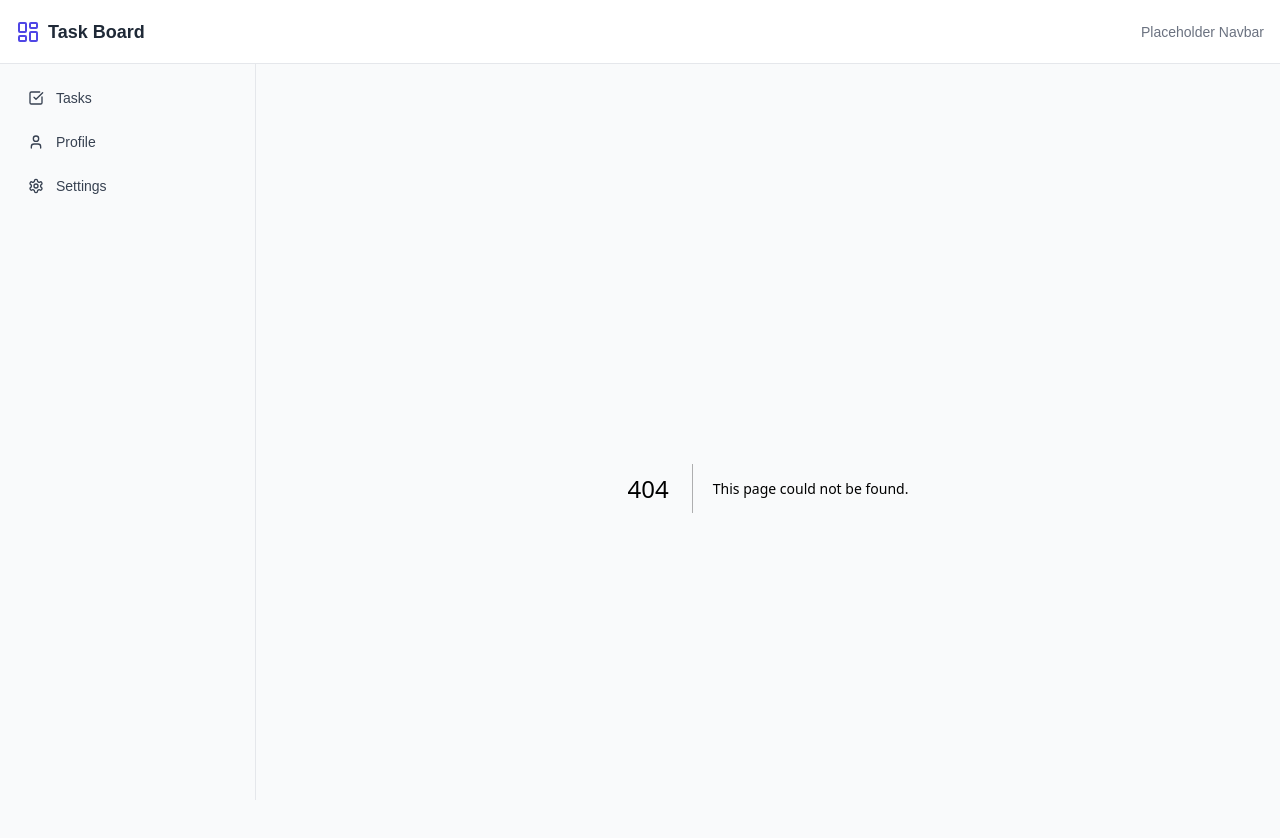
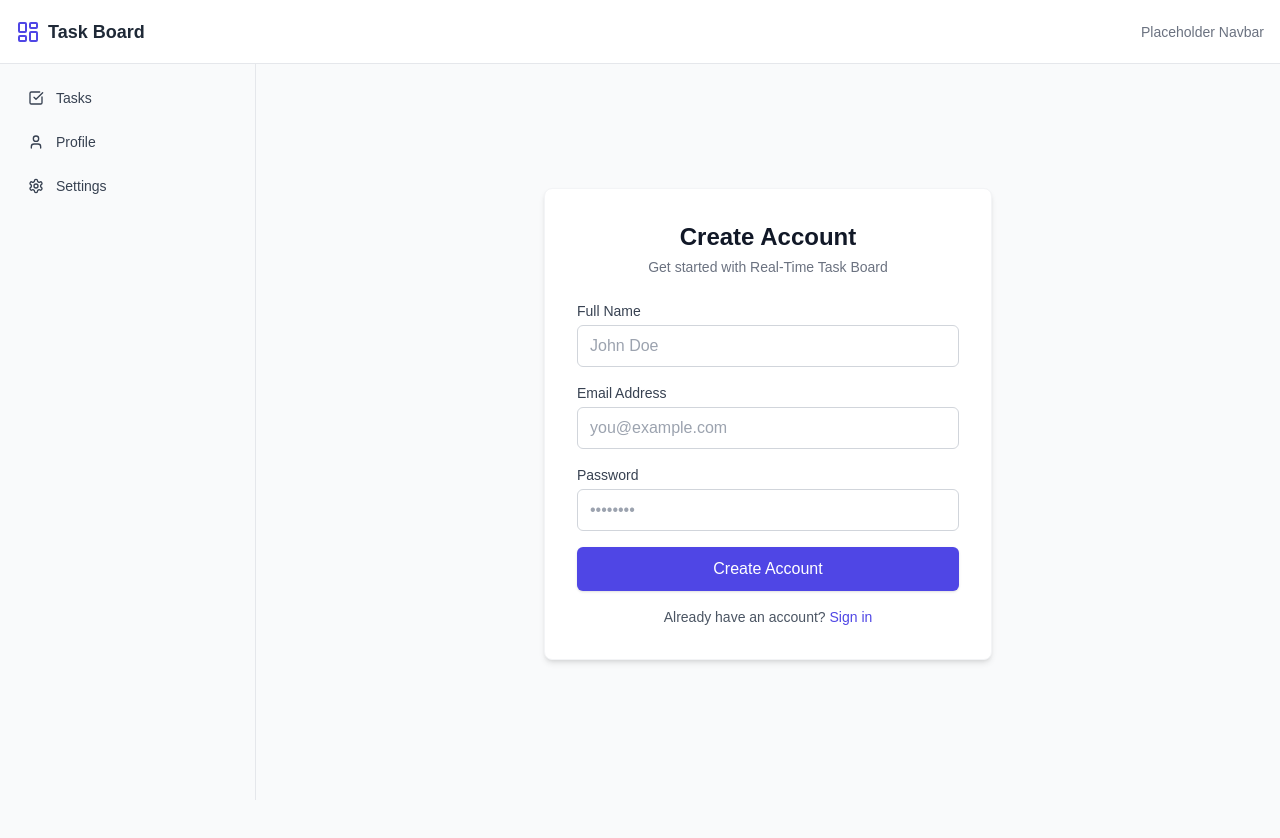
Before and after one commit to vivekgupta2004/Real-Time-Task-Board-with-AI-Assisted-Suggestions, a Next.js app in the folder client/: page /signup in a window 1280 px wide. Before the commit this address had no page. Shown: the top 838 px of the page. After the commit the page ends 800 px from the top, so only its background shows below. Built offline with nearby package versions, Linux system fonts and the light colour scheme; no server answers.

Commit message:
feat: implement authentication pages

```diff
--- /dev/null
+++ b/client/src/app/login/page.tsx
@@ -0,0 +1,9 @@
+import LoginForm from '@/components/auth/LoginForm';
+
+export default function LoginPage() {
+  return (
+    <div className="min-h-[calc(100vh-8rem)] flex items-center justify-center py-12 px-4 sm:px-6 lg:px-8">
+      <LoginForm />
+    </div>
+  );
+}
--- /dev/null
+++ b/client/src/app/signup/page.tsx
@@ -0,0 +1,9 @@
+import SignupForm from '@/components/auth/SignupForm';
+
+export default function SignupPage() {
+  return (
+    <div className="min-h-[calc(100vh-8rem)] flex items-center justify-center py-12 px-4 sm:px-6 lg:px-8">
+      <SignupForm />
+    </div>
+  );
+}
--- /dev/null
+++ b/client/src/components/auth/LoginForm.tsx
@@ -0,0 +1,86 @@
+'use client';
+
+import React, { useState } from 'react';
+import { useForm } from 'react-hook-form';
+import { zodResolver } from '@hookform/resolvers/zod';
+import { useRouter } from 'next/navigation';
+import toast from 'react-hot-toast';
+
+import { loginSchema, LoginFormData } from '@/utils/auth.validation';
+import { loginApi } from '@/services/auth.service';
+import Input from '@/components/ui/Input';
+import Button from '@/components/ui/Button';
+
+export const LoginForm = () => {
+  const router = useRouter();
+  const [isLoading, setIsLoading] = useState(false);
+
+  const {
+    register,
+    handleSubmit,
+    formState: { errors },
+  } = useForm<LoginFormData>({
+    resolver: zodResolver(loginSchema),
+  });
+
+  const onSubmit = async (data: LoginFormData) => {
+    setIsLoading(true);
+    try {
+      const response = await loginApi(data);
+      if (response.accessToken) {
+        localStorage.setItem('accessToken', response.accessToken);
+      }
+      if (response.refreshToken) {
+        localStorage.setItem('refreshToken', response.refreshToken);
+      }
+      if (response.user) {
+        localStorage.setItem('user', JSON.stringify(response.user));
+      }
+      toast.success(response.message || 'Login successful!');
+      router.push('/dashboard');
+    } catch (error: any) {
+      const errorMsg = error.message || error.errors?.[0]?.message || 'Invalid credentials';
+      toast.error(errorMsg);
+    } finally {
+      setIsLoading(false);
+    }
+  };
+
+  return (
+    <form onSubmit={handleSubmit(onSubmit)} className="space-y-4 w-full max-w-md bg-white p-8 rounded-lg shadow-md border border-gray-100">
+      <div className="text-center mb-6">
+        <h2 className="text-2xl font-bold text-gray-900">Welcome Back</h2>
+        <p className="text-sm text-gray-500 mt-1">Sign in to your account</p>
+      </div>
+
+      <Input
+        label="Email Address"
+        type="email"
+        placeholder="you@example.com"
+        {...register('email')}
+        error={errors.email?.message}
+      />
+
+      <Input
+        label="Password"
+        type="password"
+        placeholder="••••••••"
+        {...register('password')}
+        error={errors.password?.message}
+      />
+
+      <Button type="submit" isLoading={isLoading}>
+        Sign In
+      </Button>
+
+      <p className="text-center text-sm text-gray-600 mt-4">
+        Don&apos;t have an account?{' '}
+        <a href="/signup" className="text-indigo-600 font-medium hover:underline">
+          Sign up
+        </a>
+      </p>
+    </form>
+  );
+};
+
+export default LoginForm;
--- /dev/null
+++ b/client/src/components/auth/SignupForm.tsx
@@ -0,0 +1,85 @@
+'use client';
+
+import React, { useState } from 'react';
+import { useForm } from 'react-hook-form';
+import { zodResolver } from '@hookform/resolvers/zod';
+import { useRouter } from 'next/navigation';
+import toast from 'react-hot-toast';
+
+import { signupSchema, SignupFormData } from '@/utils/auth.validation';
+import { signupApi } from '@/services/auth.service';
+import Input from '@/components/ui/Input';
+import Button from '@/components/ui/Button';
+
+export const SignupForm = () => {
+  const router = useRouter();
+  const [isLoading, setIsLoading] = useState(false);
+
+  const {
+    register,
+    handleSubmit,
+    formState: { errors },
+  } = useForm<SignupFormData>({
+    resolver: zodResolver(signupSchema),
+  });
+
+  const onSubmit = async (data: SignupFormData) => {
+    setIsLoading(true);
+    try {
+      const response = await signupApi(data);
+      toast.success(response.message || 'Registration successful!');
+      router.push('/login');
+    } catch (error: any) {
+      const errorMsg = error.message || error.errors?.[0]?.message || 'Registration failed';
+      toast.error(errorMsg);
+    } finally {
+      setIsLoading(false);
+    }
+  };
+
+  return (
+    <form onSubmit={handleSubmit(onSubmit)} className="space-y-4 w-full max-w-md bg-white p-8 rounded-lg shadow-md border border-gray-100">
+      <div className="text-center mb-6">
+        <h2 className="text-2xl font-bold text-gray-900">Create Account</h2>
+        <p className="text-sm text-gray-500 mt-1">Get started with Real-Time Task Board</p>
+      </div>
+
+      <Input
+        label="Full Name"
+        type="text"
+        placeholder="John Doe"
+        {...register('name')}
+        error={errors.name?.message}
+      />
+
+      <Input
+        label="Email Address"
+        type="email"
+        placeholder="you@example.com"
+        {...register('email')}
+        error={errors.email?.message}
+      />
+
+      <Input
+        label="Password"
+        type="password"
+        placeholder="••••••••"
+        {...register('password')}
+        error={errors.password?.message}
+      />
+
+      <Button type="submit" isLoading={isLoading}>
+        Create Account
+      </Button>
+
+      <p className="text-center text-sm text-gray-600 mt-4">
+        Already have an account?{' '}
+        <a href="/login" className="text-indigo-600 font-medium hover:underline">
+          Sign in
+        </a>
+      </p>
+    </form>
+  );
+};
+
+export default SignupForm;
--- /dev/null
+++ b/client/src/components/ui/Button.tsx
@@ -0,0 +1,27 @@
+import React from 'react';
+import { Loader2 } from 'lucide-react';
+
+interface ButtonProps extends React.ButtonHTMLAttributes<HTMLButtonElement> {
+  isLoading?: boolean;
+}
+
+export const Button: React.FC<ButtonProps> = ({
+  children,
+  isLoading,
+  disabled,
+  className = '',
+  ...props
+}) => {
+  return (
+    <button
+      disabled={isLoading || disabled}
+      className={`w-full py-2.5 px-4 bg-indigo-600 hover:bg-indigo-700 disabled:opacity-50 text-white font-medium rounded-md shadow transition flex items-center justify-center gap-2 ${className}`}
+      {...props}
+    >
+      {isLoading && <Loader2 className="w-4 h-4 animate-spin" />}
+      {children}
+    </button>
+  );
+};
+
+export default Button;
--- /dev/null
+++ b/client/src/components/ui/Input.tsx
@@ -0,0 +1,27 @@
+import React, { forwardRef } from 'react';
+
+interface InputProps extends React.InputHTMLAttributes<HTMLInputElement> {
+  label: string;
+  error?: string;
+}
+
+export const Input = forwardRef<HTMLInputElement, InputProps>(
+  ({ label, error, className = '', ...props }, ref) => {
+    return (
+      <div className="w-full flex flex-col gap-1">
+        <label className="text-sm font-medium text-gray-700">{label}</label>
+        <input
+          ref={ref}
+          className={`w-full px-3 py-2 border rounded-md outline-none transition text-gray-900 bg-white placeholder-gray-400 focus:ring-2 focus:ring-indigo-500 ${
+            error ? 'border-red-500 focus:ring-red-500' : 'border-gray-300'
+          } ${className}`}
+          {...props}
+        />
+        {error && <span className="text-xs text-red-500">{error}</span>}
+      </div>
+    );
+  }
+);
+
+Input.displayName = 'Input';
+export default Input;
--- /dev/null
+++ b/client/src/services/auth.service.ts
@@ -0,0 +1,13 @@
+import api from '@/lib/api';
+import { LoginFormData, SignupFormData } from '@/utils/auth.validation';
+import { AuthResponse } from '@/types/auth';
+
+export const loginApi = async (data: LoginFormData): Promise<AuthResponse> => {
+  const response = await api.post<AuthResponse>('/auth/login', data);
+  return response.data;
+};
+
+export const signupApi = async (data: SignupFormData): Promise<AuthResponse> => {
+  const response = await api.post<AuthResponse>('/auth/signup', data);
+  return response.data;
+};
--- /dev/null
+++ b/client/src/types/auth.ts
@@ -0,0 +1,15 @@
+export interface User {
+  _id: string;
+  name: string;
+  email: string;
+  createdAt?: string;
+  updatedAt?: string;
+}
+
+export interface AuthResponse {
+  success: boolean;
+  message?: string;
+  accessToken?: string;
+  refreshToken?: string;
+  user?: User;
+}
--- /dev/null
+++ b/client/src/utils/auth.validation.ts
@@ -0,0 +1,31 @@
+import { z } from 'zod';
+
+export const loginSchema = z.object({
+  email: z
+    .string({ required_error: 'Email is required' })
+    .trim()
+    .min(1, 'Email is required')
+    .email('Invalid email address'),
+  password: z
+    .string({ required_error: 'Password is required' })
+    .min(8, 'Password must be at least 8 characters'),
+});
+
+export const signupSchema = z.object({
+  name: z
+    .string({ required_error: 'Name is required' })
+    .trim()
+    .min(2, 'Name must be at least 2 characters')
+    .max(50, 'Name cannot exceed 50 characters'),
+  email: z
+    .string({ required_error: 'Email is required' })
+    .trim()
+    .min(1, 'Email is required')
+    .email('Invalid email address'),
+  password: z
+    .string({ required_error: 'Password is required' })
+    .min(8, 'Password must be at least 8 characters'),
+});
+
+export type LoginFormData = z.infer<typeof loginSchema>;
+export type SignupFormData = z.infer<typeof signupSchema>;
```
